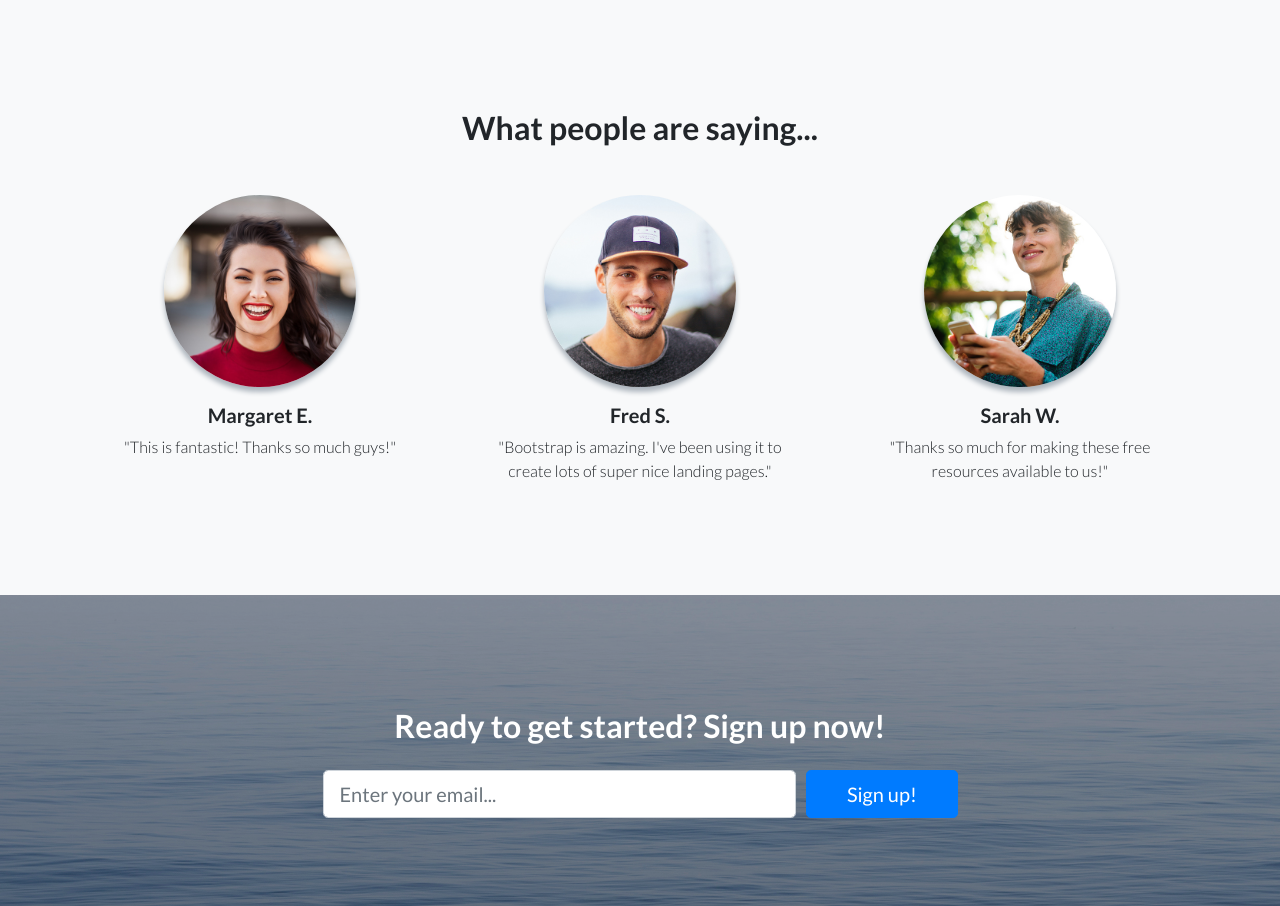
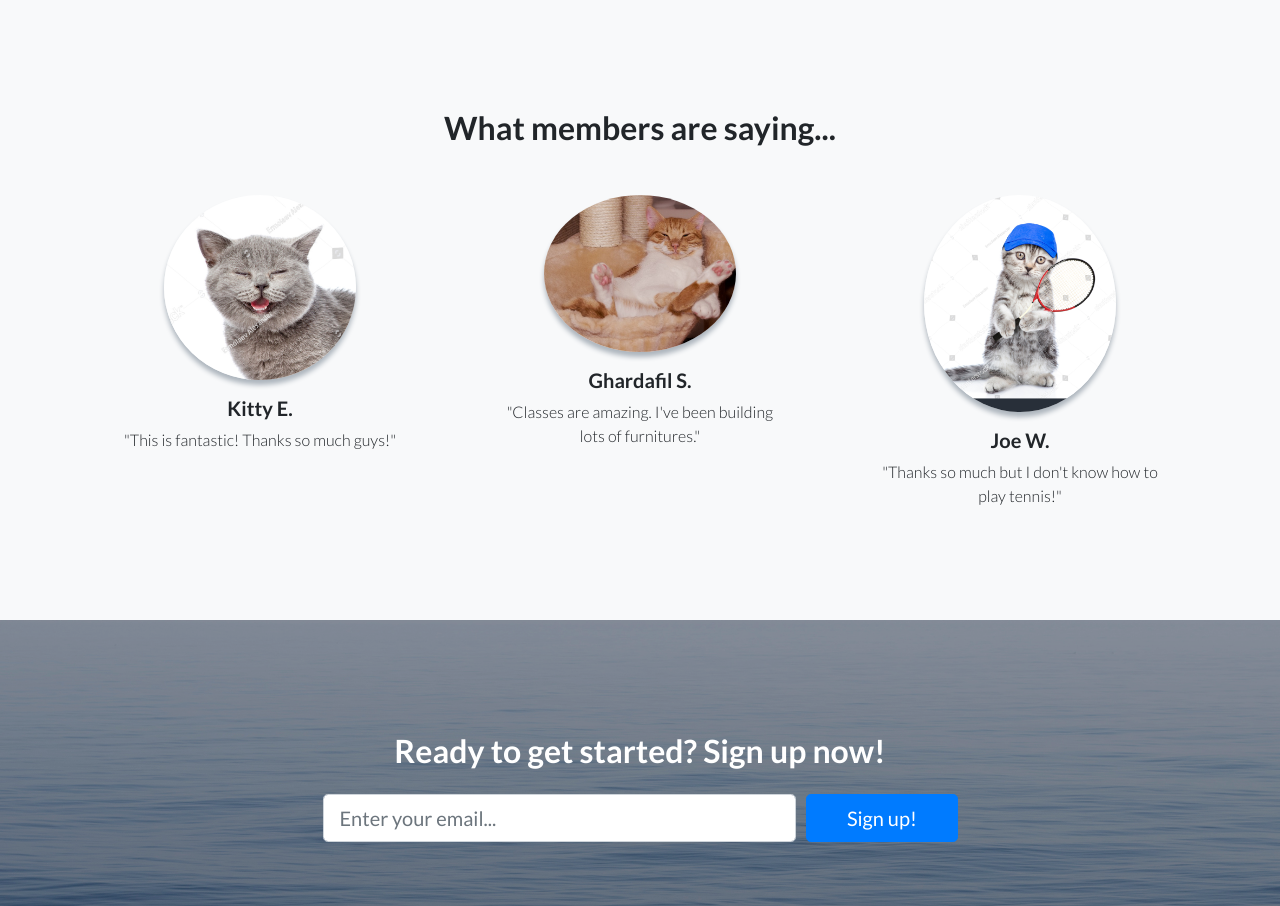
Before and after one commit to Eilaf-Alg/landing-page, a website: page index.html in a window 1280 px wide. Shown: the part 2548-3454 px from the top of the page. Drawn offline with Linux system fonts and the light colour scheme.

Commit message:
testimonial edit

```diff
--- a/index.html
+++ b/index.html
@@ -123,27 +123,27 @@
   <!-- Testimonials -->
   <section class="testimonials text-center bg-light">
     <div class="container">
-      <h2 class="mb-5">What people are saying...</h2>
+      <h2 class="mb-5">What members are saying...</h2>
       <div class="row">
         <div class="col-lg-4">
           <div class="testimonial-item mx-auto mb-5 mb-lg-0">
-            <img class="img-fluid rounded-circle mb-3" src="img/testimonials-1.jpg" alt="">
-            <h5>Margaret E.</h5>
+            <img class="img-fluid rounded-circle mb-3" src="img/testimonials-1a.jpg" alt="">
+            <h5>Kitty E.</h5>
             <p class="font-weight-light mb-0">"This is fantastic! Thanks so much guys!"</p>
           </div>
         </div>
         <div class="col-lg-4">
           <div class="testimonial-item mx-auto mb-5 mb-lg-0">
-            <img class="img-fluid rounded-circle mb-3" src="img/testimonials-2.jpg" alt="">
-            <h5>Fred S.</h5>
-            <p class="font-weight-light mb-0">"Bootstrap is amazing. I've been using it to create lots of super nice landing pages."</p>
+            <img class="img-fluid rounded-circle mb-3" src="img/testimonials-2a.jpg" alt="">
+            <h5>Ghardafil S.</h5>
+            <p class="font-weight-light mb-0">"Classes are amazing. I've been building lots of furnitures."</p>
           </div>
         </div>
         <div class="col-lg-4">
           <div class="testimonial-item mx-auto mb-5 mb-lg-0">
-            <img class="img-fluid rounded-circle mb-3" src="img/testimonials-3.jpg" alt="">
-            <h5>Sarah W.</h5>
-            <p class="font-weight-light mb-0">"Thanks so much for making these free resources available to us!"</p>
+            <img class="img-fluid rounded-circle mb-3" src="img/testimonials-3a.jpg" alt="">
+            <h5>Joe W.</h5>
+            <p class="font-weight-light mb-0">"Thanks so much but I don't know how to play tennis!"</p>
           </div>
         </div>
       </div>
```
Also changed, not shown: img/testimonials-1a.jpg (added), img/testimonials-2a.jpg (added), img/testimonials-3a.jpg (added).
